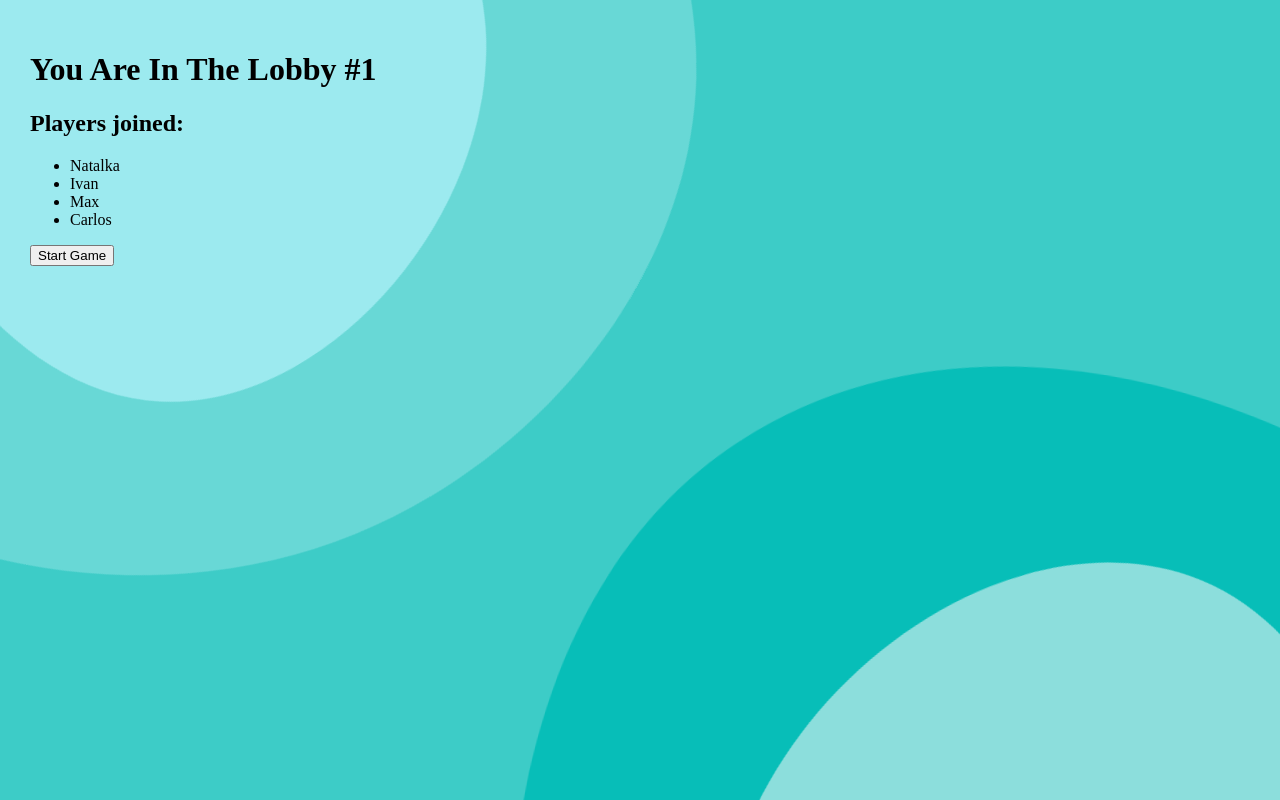
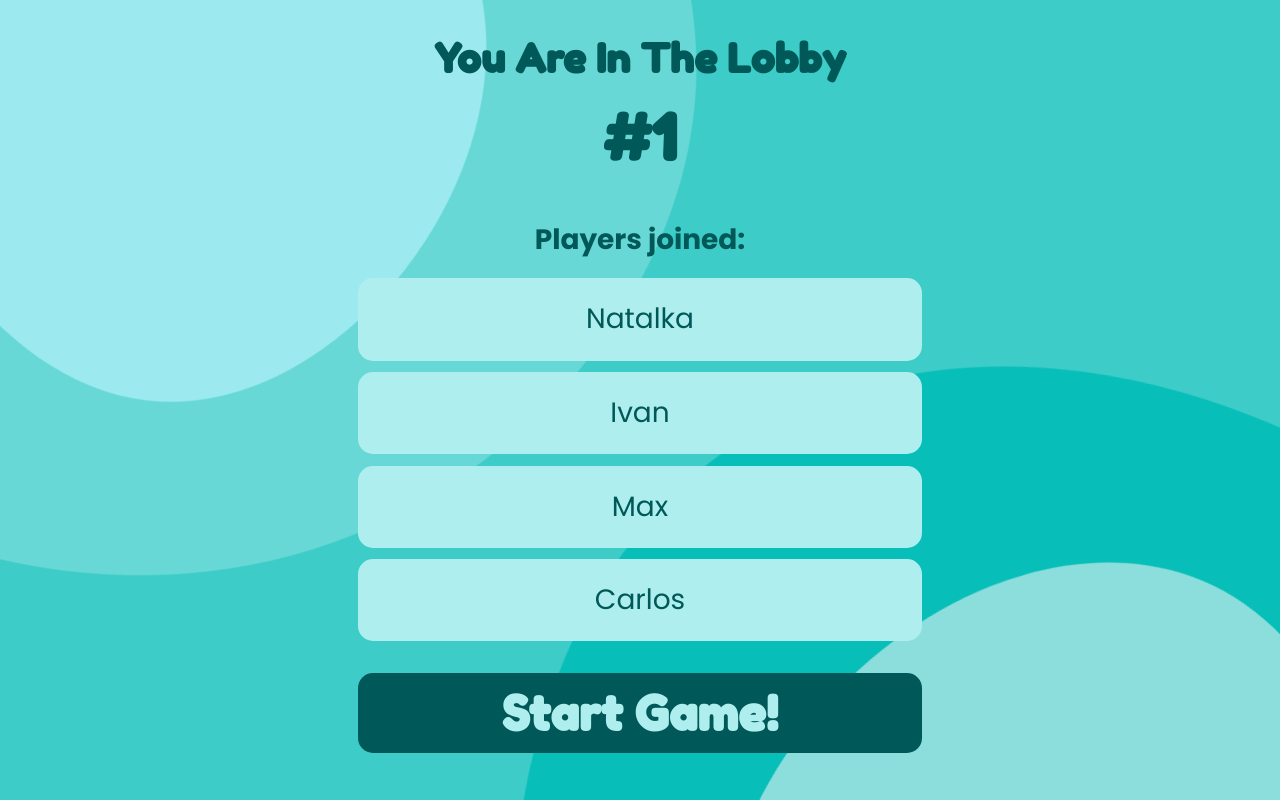
Before and after one commit to Reymer249/music-roulette, a Django app: page /lobby/1/ in a window 1280 px wide. Run offline with Django 4.2, Linux system fonts and the light colour scheme; some libraries are stand-ins or nearby versions.

Commit message:
add lobby_page, minor changes in other

```diff
--- a/game/templates/lobby_page/index.html
+++ b/game/templates/lobby_page/index.html
@@ -8,20 +8,135 @@
 {% block colour_3 %}"#07beb8"{% endblock %}
 {% block colour_4 %}"#8cdedc"{% endblock %}
 
+{% block style %}
+<style>
+body{
+    margin: 0px;
+    height: 100%;
+}
+svg {
+    position: fixed;
+    top: 0;
+    left: 0;
+    width: 100%;
+    height: 100vh;
+}
+.wrap-layer{
+    position: fixed;
+    width: 100%;
+    height: 100vh;
+    top: 0;
+    left: 0;
+}
+.text-layer{
+    position: absolute;
+    margin: 0px;
+    width: 100%;
+    height: 100vh;
+    top: 0;
+    left: 0;
+    z-index: 1;
+    /*non-critical styles left out*/
+}
+.background-layer{
+    position: absolute;
+    width: 100%;
+    height: 100vh;
+    top: 0;
+    left: 0;
+    z-index: 0;
+}
+
+h1{
+    font-size: 8vmin;
+    margin-top: -2vh;
+    font-family: 'Fredoka One', "Times New Roman", Times, serif;
+    text-align: center;
+    color: rgb(1, 88, 88);
+}
+h2{
+    margin-top: 1vh;
+    font-size: 5vmin;
+    text-align: center;
+    font-family: 'Fredoka One', "Times New Roman", Times, serif;
+    padding-top: 2%;
+    color: rgb(1, 88, 88);
+}
+h3{
+    margin-top: 0vh;
+    font-size: 3.5vmin;
+    text-align: center;
+    font-family: 'Poppins', sans-serif;
+    color: rgb(1, 88, 88);
+}
+ul{
+    position: relative;
+    width: 44vw;
+    height: 50vh;
+    margin-left: 28vw;
+    margin-top: -2vh;
+    padding: 0%;
+    box-sizing:border-box;
+    padding-bottom: 2%;
+    display: flex;
+    flex-direction: column;
+}
+.item{
+    display: flex;
+    flex-grow: 1;
+    flex-shrink: 1;
+    flex-basis: 20px;
+    background: paleturquoise;
+    padding: 0% 0%;
+    color: rgb(1, 88, 88);
+    margin: 1% 0;
+    transition: .5s;
+    font-family: 'Poppins', sans-serif;
+    font-size: 3.5vmin;
+    border-radius: 15px;
+    align-items: center;
+    justify-content: center;
+}
+button{
+    /*margin-left: 34.4%;*/
+    margin-top: -2vh;
+    border: hidden;
+    font-family: 'Fredoka One', "Times New Roman", Times, serif;
+    font-size: 6vmin;
+    background: rgb(1, 88, 88);
+    width: 44vw;
+    height: 10vh;
+    color: paleturquoise;
+    font-weight: bold;
+    border-radius: 15px;
+    transition: .5s;
+}
+button:hover{
+    transform:scale(1.06);
+}
+div{
+    text-align:center;
+}
+</style>
+{% endblock %}
+
 {% block body %}
-    <h1>You Are In The Lobby #{{ lobby_id }}</h1>
+    <h2>You Are In The Lobby</h2>
+    <h1>#{{ lobby_id }}</h1>
     {% if player_list %}
-        <h2>Players joined:</h2>
+        <h3>Players joined:</h3>
         <ul>
         {% for player in player_list %}
-            <li>{{ player.name }}</li>
+            <li class="item">{{ player.name }}</li>
         {% endfor %}
         </ul>
     {% else %}
         <p>Waiting for players to join</p>
     {% endif %}
     <a href="/lobby/{{ lobby_id }}/question/">
-        <button>Start Game</button>
+        <div>
+            <button>Start Game!</button>
+        </div>
     </a>
 
 {% endblock %}
--- a/game/templates/main_page/index.html
+++ b/game/templates/main_page/index.html
@@ -24,7 +24,7 @@ svg {
 }
 .text-layer{
     position: absolute;
-    margin: 30px;
+    margin: 0px;
     width: 100%;
     height: 100vh;
     top: 0;
@@ -45,7 +45,7 @@ svg {
     display: flex;
     flex-wrap: wrap;
     position: absolute;
-    margin-left: 2vw;
+    margin-left: 4vw;
     width: 92vw;
     height: 60vh;
 }
@@ -55,7 +55,7 @@ h1 {
     font-size: 7vw;
     text-align: center;
     margin-left: 1.5vw;
-    margin-top: 5vh;
+    margin-top: 7vh;
     padding-top: 2%;
 }
 .host{
```
Also changed, not shown: game/templates/lobbyselect_page/index.html (+7 -7 lines).
